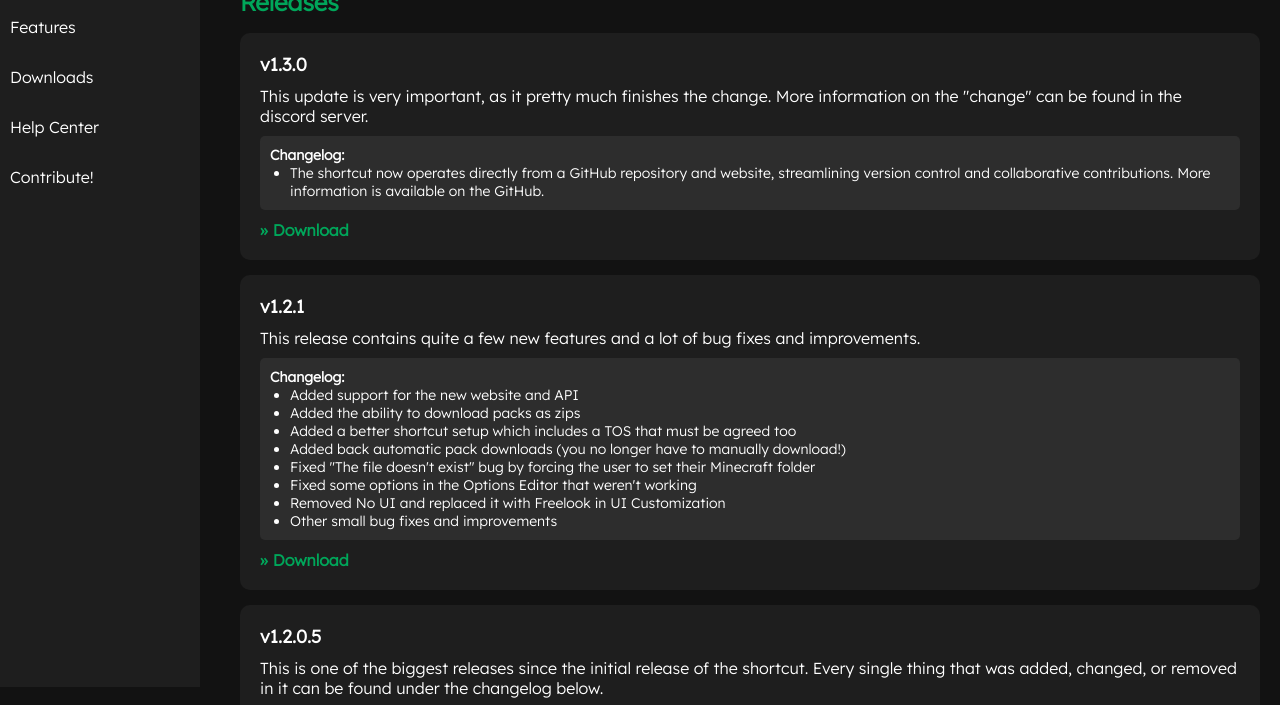
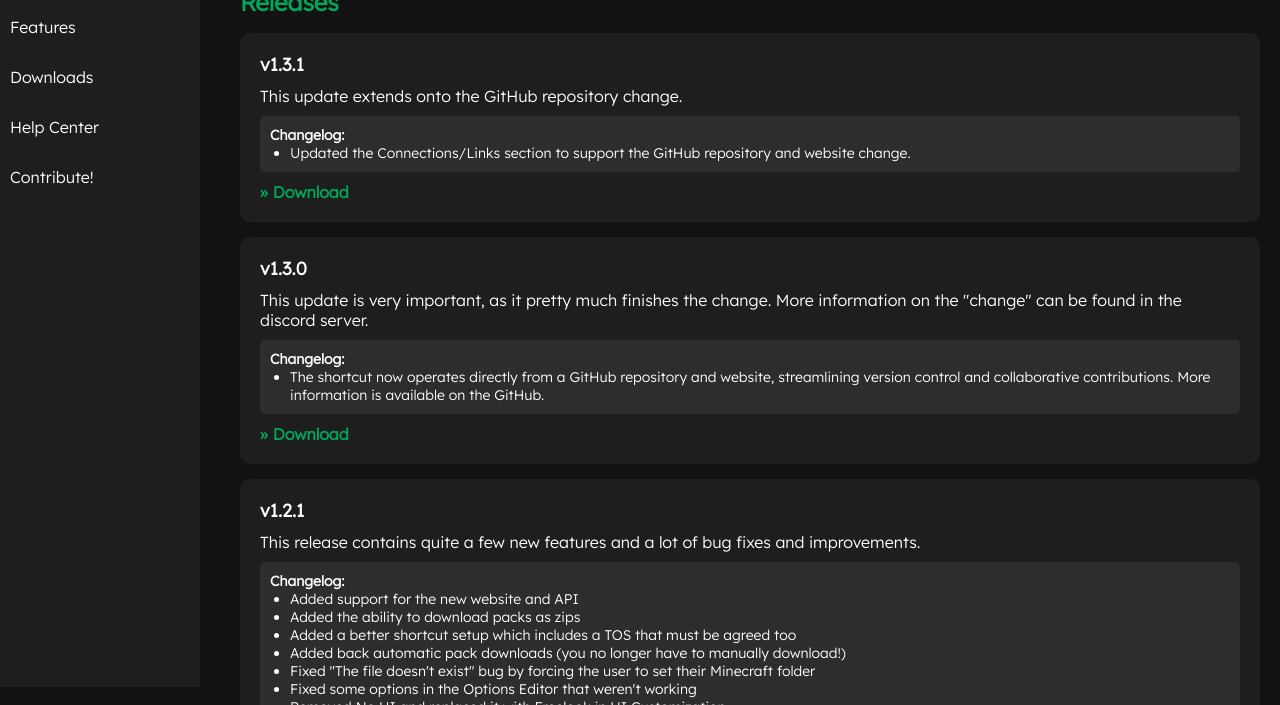
Before and after one commit to Project-Lumina/Project-Lumina, a plain HTML site: page downloads.html in a window 1280 px wide. Shown: the part 113-818 px from the top of the page. Drawn offline with Linux system fonts and the light colour scheme.

Commit message:
Release v1.3.1

```diff
--- a/downloads.html
+++ b/downloads.html
@@ -48,6 +48,17 @@
         <div class="section releases">
             <h2>Releases</h2>
             <ul class="release-versions">
+                <li class="release-version">
+                    <h3>v1.3.1</h3>
+                    <p>This update extends onto the GitHub repository change.</p>
+                    <div class="changelog">
+                        <p class="changelog-header">Changelog:</p>
+                        <ul class="changelog-list">
+                            <li>Updated the Connections/Links section to support the GitHub repository and website change.</li>
+                        </ul>
+                    </div>
+                    <a href="https://www.icloud.com/shortcuts/4ae0ffaba0054c6eaf6a547b6839d023" class="download-link">Download</a>
+                </li>
                 <li class="release-version">
                     <h3>v1.3.0</h3>
                     <p>This update is very important, as it pretty much finishes the change. More information on the "change" can be found in the discord server.</p>
--- a/shortcut/releases.json
+++ b/shortcut/releases.json
@@ -1,6 +1,10 @@
 {
     "latest": {
-        "version": "1.3.0",
+        "version": "1.3.1",
+        "download": "https://www.icloud.com/shortcuts/4ae0ffaba0054c6eaf6a547b6839d023",
+        "message": "Project Lumina v1.3.1 is out!\n\nWhat's new:\n- Updated the Connections/Links section to support the GitHub repository and website change."
+    },
+    "1.3.0": {
         "download": "https://www.icloud.com/shortcuts/a37b71de5761432fa8a23f2290359251",
         "message": "Project Lumina v1.3.0 is out!\n\nWhat's new:\n- The shortcut now operates directly from a GitHub repository and website, streamlining version control and collaborative contributions. More information is available on the GitHub."
     }
```
